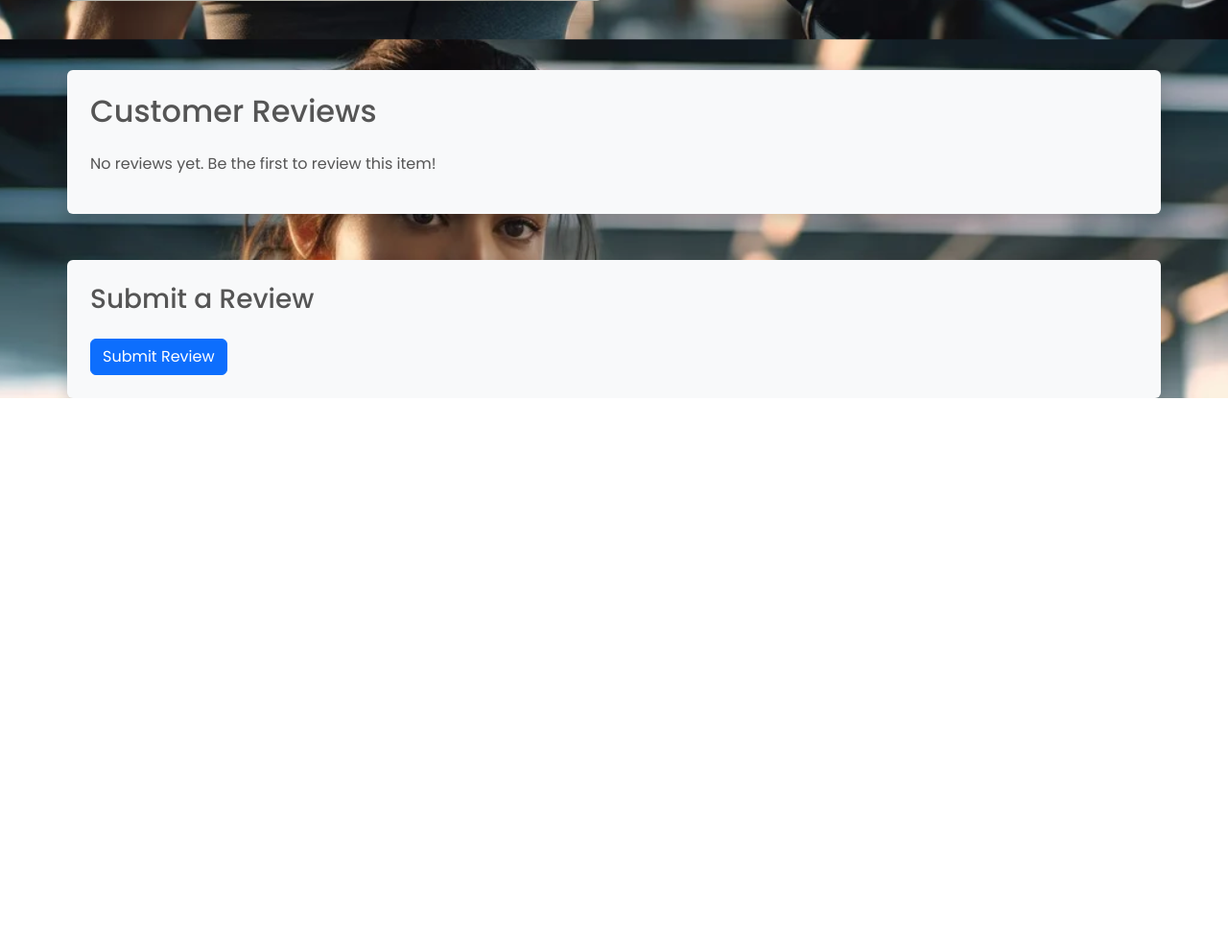
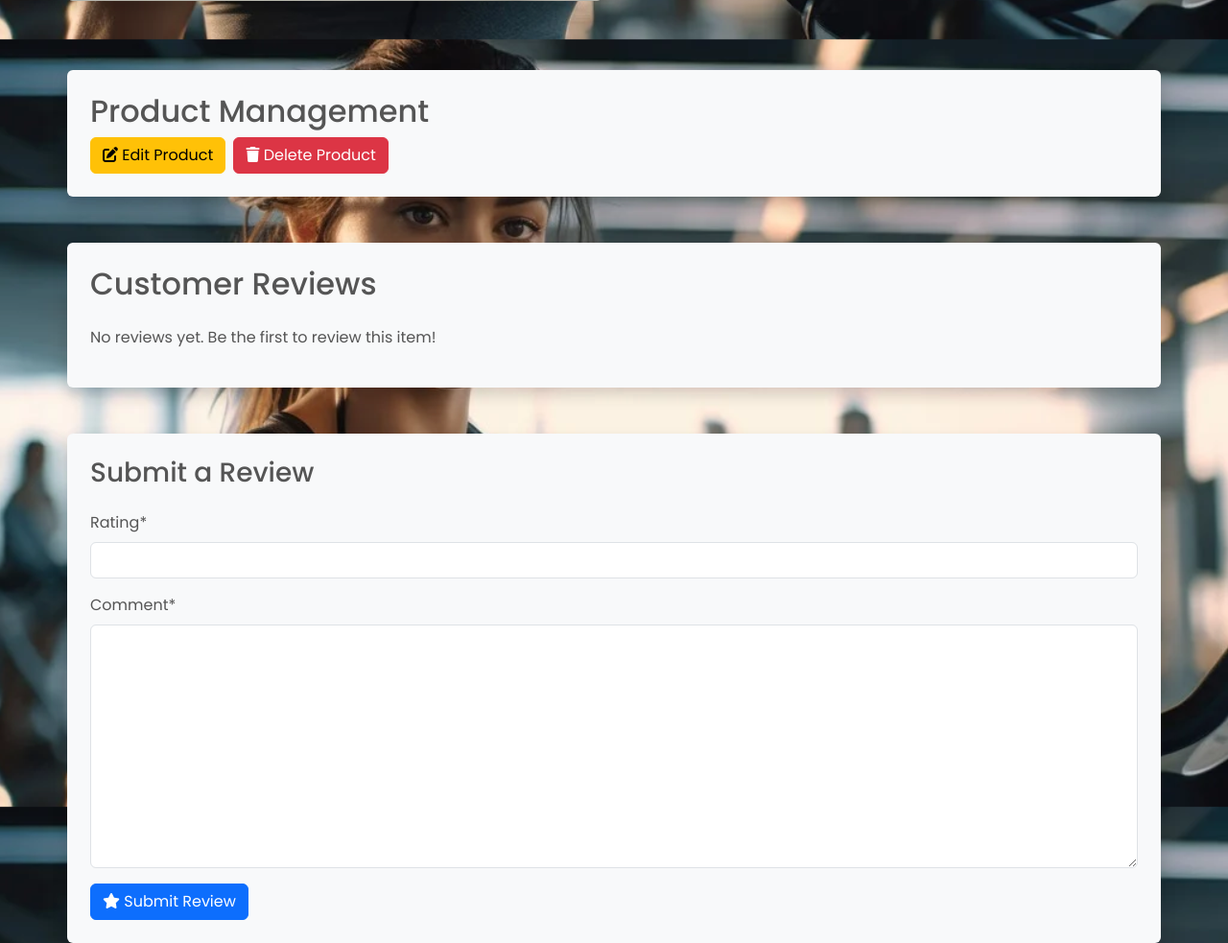
Before and after one commit to 010001000100000101000001/anderson_health_fitness, a Django app: page /gear/19/ in a window 1280 px wide. Shown: the part 759-1742 px from the top of the page at 96% size. Before the commit the page ends 1174 px from the top, so only its background shows below. Run offline with Django 5.2, Linux system fonts and the light colour scheme; a user stored in the database is signed in; data comes from the database, SQL or seed files in the repository; both versions use the stored data as it was after the commit; some libraries are stand-ins or nearby versions.

Commit message:
Added staff-only product management section to gear_detail.html with edit and delete options, and improved layout for product details and reviews

```diff
--- a/workout_gear/templates/workout_gear/gear_detail.html
+++ b/workout_gear/templates/workout_gear/gear_detail.html
@@ -23,8 +23,9 @@
         </div>
     </div>
 
+    <!-- Product Details Section -->
     <div class="row">
-        <!-- Gear Item Image -->
+        <!-- Product Image -->
         <div class="col-12 col-md-6 mb-4">
             {% if gear_item.image_file %}
                 <img src="{{ gear_item.image_file.url }}" alt="{{ gear_item.name }}" class="img-fluid rounded shadow">
@@ -33,7 +34,7 @@
             {% endif %}
         </div>
 
-        <!-- Gear Item Details -->
+        <!-- Product Information -->
         <div class="col-12 col-md-6 details-content">
             <div class="p-4 bg-light rounded shadow details-section">
                 <h2 class="mb-3">Details</h2>
@@ -48,13 +49,32 @@
         </div>
     </div>
 
+    <!-- Staff-only Product Management Section -->
+    {% if user.is_staff %}
+        <div class="row mt-5">
+            <div class="col-12">
+                <div class="p-4 bg-light rounded shadow">
+                    <h2>Product Management</h2>
+                    <div class="d-flex gap-2">
+                        <a href="{% url 'edit_product' gear_item.id %}" class="btn btn-warning">
+                            <i class="fas fa-edit"></i> Edit Product
+                        </a>
+                        <a href="{% url 'delete_product' gear_item.id %}" class="btn btn-danger">
+                            <i class="fas fa-trash"></i> Delete Product
+                        </a>
+                    </div>
+                </div>
+            </div>
+        </div>
+    {% endif %}
+
     <!-- Reviews Section -->
     <div class="row mt-5">
         <div class="col-12">
             <div class="p-4 bg-light rounded shadow reviews-section">
                 <h2 class="mb-4">Customer Reviews</h2>
 
-                <!-- Display Average Rating -->
+                <!-- Average Rating Display -->
                 {% if reviews %}
                     <div class="mb-3">
                         <strong>Average Rating: </strong>
@@ -77,26 +97,39 @@
         </div>
     </div>
 
-    <!-- Submit Review Section -->
+    <!-- Review Submission Section -->
     <div class="row mt-5">
         <div class="col-12">
             <div class="p-4 bg-light rounded shadow submit-review-section">
                 <h3>Submit a Review</h3>
-
                 {% if user.is_authenticated %}
-                <!-- Review Submission Form -->
+                    {% if not has_reviewed %}
                         <form method="post" action="{% url 'submit_review' gear_item.id %}" class="mt-4">
                             {% csrf_token %}
-                    {{ form|crispy }}
-                    <button type="submit" class="btn btn-primary">Submit Review</button>
+                            <div class="form-group mb-3">
+                                {{ review_form.rating|as_crispy_field }}
+                            </div>
+                            <div class="form-group mb-3">
+                                {{ review_form.comment|as_crispy_field }}
+                            </div>
+                            <button type="submit" class="btn btn-primary">
+                                <i class="fas fa-star"></i> Submit Review
+                            </button>
                         </form>
                     {% else %}
-                <!-- Link to Login if User is Not Authenticated -->
-                <p>Please <a href="{% url 'account_login' %}?next={{ request.path }}">log in</a> to submit a review.</p>
+                        <div class="alert alert-info">
+                            <i class="fas fa-info-circle"></i> You have already reviewed this product.
+                        </div>
+                    {% endif %}
+                {% else %}
+                    <div class="alert alert-warning">
+                        <i class="fas fa-exclamation-triangle"></i> Please
+                        <a href="{% url 'account_login' %}?next={{ request.path }}">log in</a>
+                        to submit a review.
+                    </div>
                 {% endif %}
             </div>
         </div>
     </div>
 </div>
-
 {% endblock %}
```
Also changed, not shown: db.sqlite3. Lines whose indentation alone changed are shown as unchanged.
